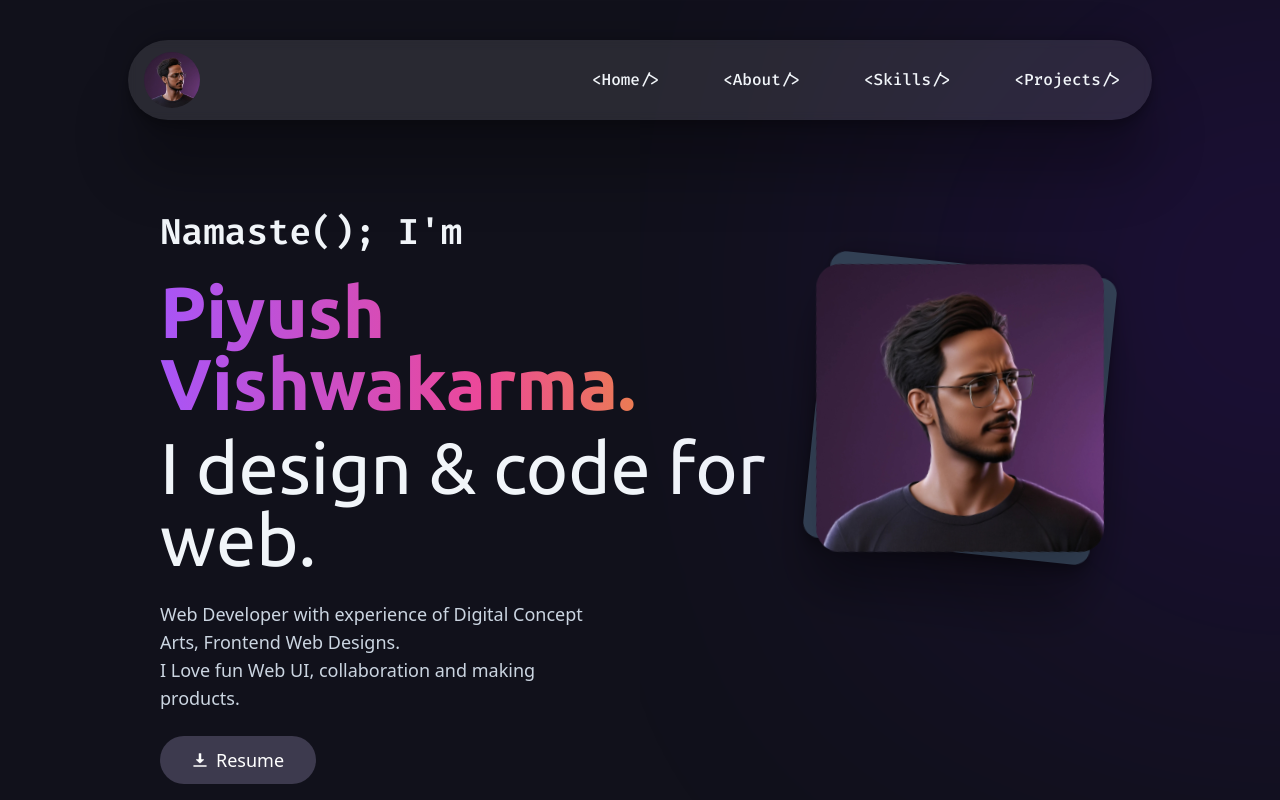
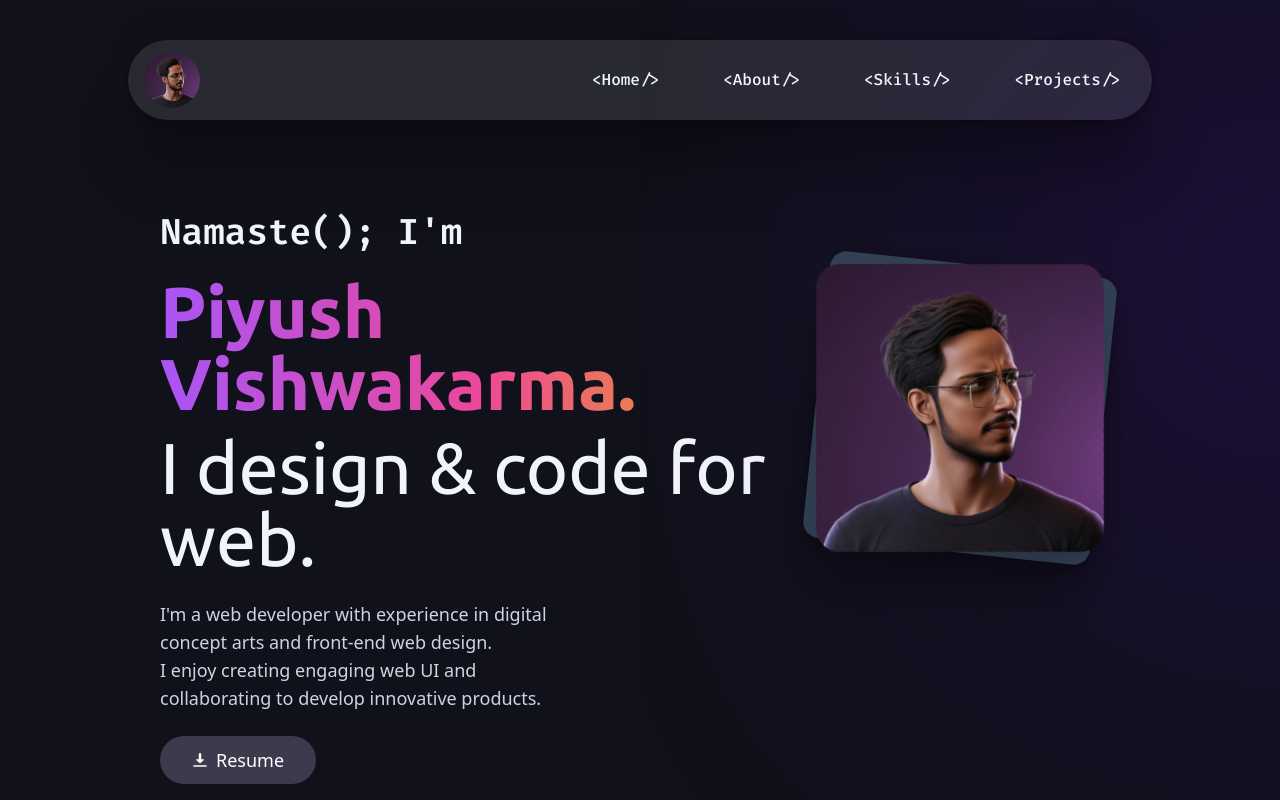
Before and after one commit to PiyushDev01/Portfolio, a React (Vite) app: page / in a window 1280 px wide. Shown: the top 800 px of the page. Built offline with nearby package versions, Linux system fonts and the light colour scheme.

Commit message:
Update Home.jsx

```diff
--- a/src/pages/Home.jsx
+++ b/src/pages/Home.jsx
@@ -66,9 +66,7 @@ function Home() {
               I design & code for web.
             </h1>
             <p className=" md:w-2/3 text-sm md:text-lg text-slate-300 py-6">
-              Web Developer with experience of Digital Concept Arts, Frontend
-              Web Designs. <br /> I Love fun Web UI, collaboration and making
-              products.
+             I'm a web developer with experience in digital concept arts and front-end web design. <br/> I enjoy creating engaging web UI and collaborating to develop innovative products.
               <br />
               {/* <br />I value simple content structure, clean design patterns, and
               thoughtful interactions. */}
```
